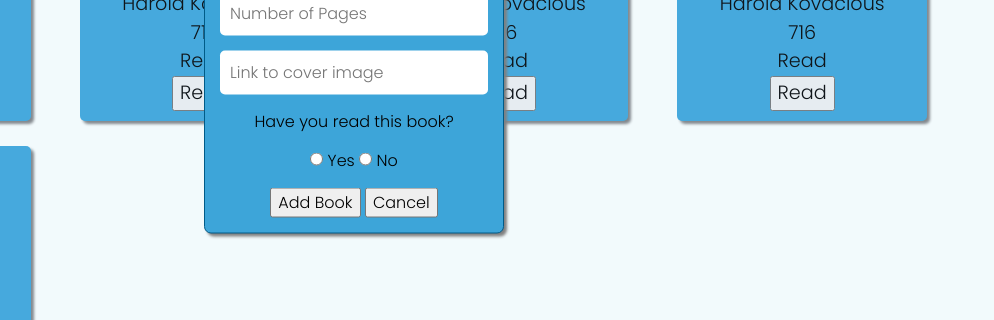
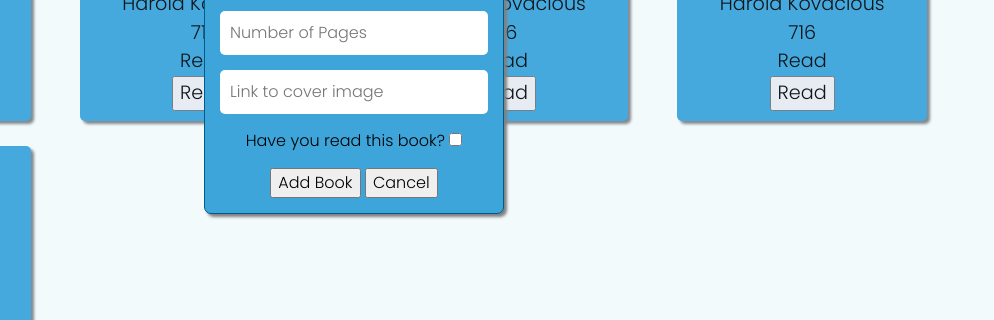
Before and after one commit to hariskovac/odin-library, a plain HTML site: page index.html in a window 1280 px wide. Both pictures are taken after a click on the button "Add Book". Shown: the part 380-700 px from the top of the page, 286-1280 px from the left. Drawn offline with Linux system fonts and the light colour scheme.

Commit message:
Change form 'read' question from radio to checkbox

```diff
--- a/index.html
+++ b/index.html
@@ -75,16 +75,14 @@
       <input type='text' name='author' placeholder='Author' required id='author'>
       <input type='number' name='pages' placeholder='Number of Pages' id='pages'>
       <input type='url' name='cover' placeholder='Link to cover image' id='cover'>
-      <p>Have you read this book?</p>
       <div>
-        <input type='radio' name='read' value='Read' id='read-yes'>
-        <label for='read-yes'>Yes</label>
-        <input type='radio' name='read' value='Unread' id='read-no'>
-        <label for='read-no'>No</label>
+        <label for='read'>Have you read this book?</label>
+        <input type='checkbox' name='read' id='read'>
       </div>
+
       <div>
         <button class='add-btn' type='submit'>Add Book</button>
-        <button class='cancel-btn' type='submit'>Cancel</button>
+        <button class='cancel-btn' type='button'>Cancel</button>
       </div>
     </form>
   </div>
```
